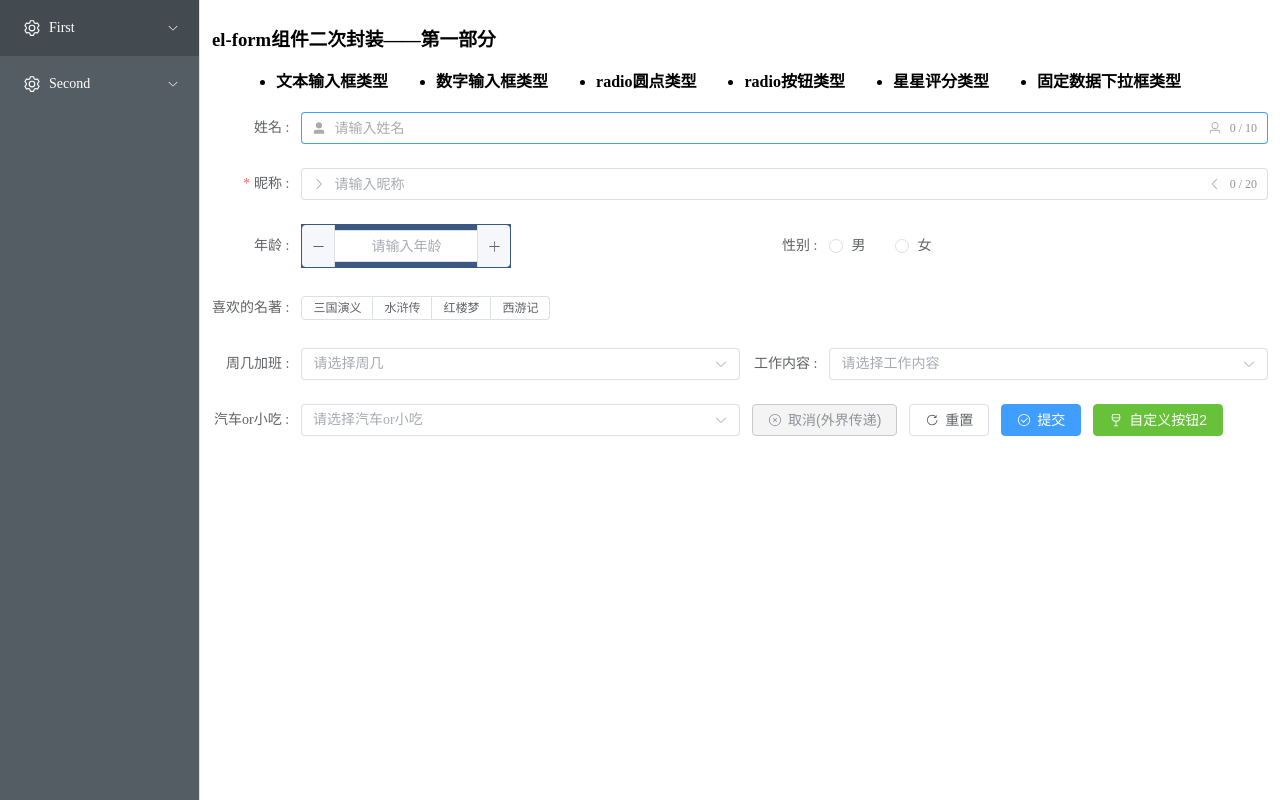
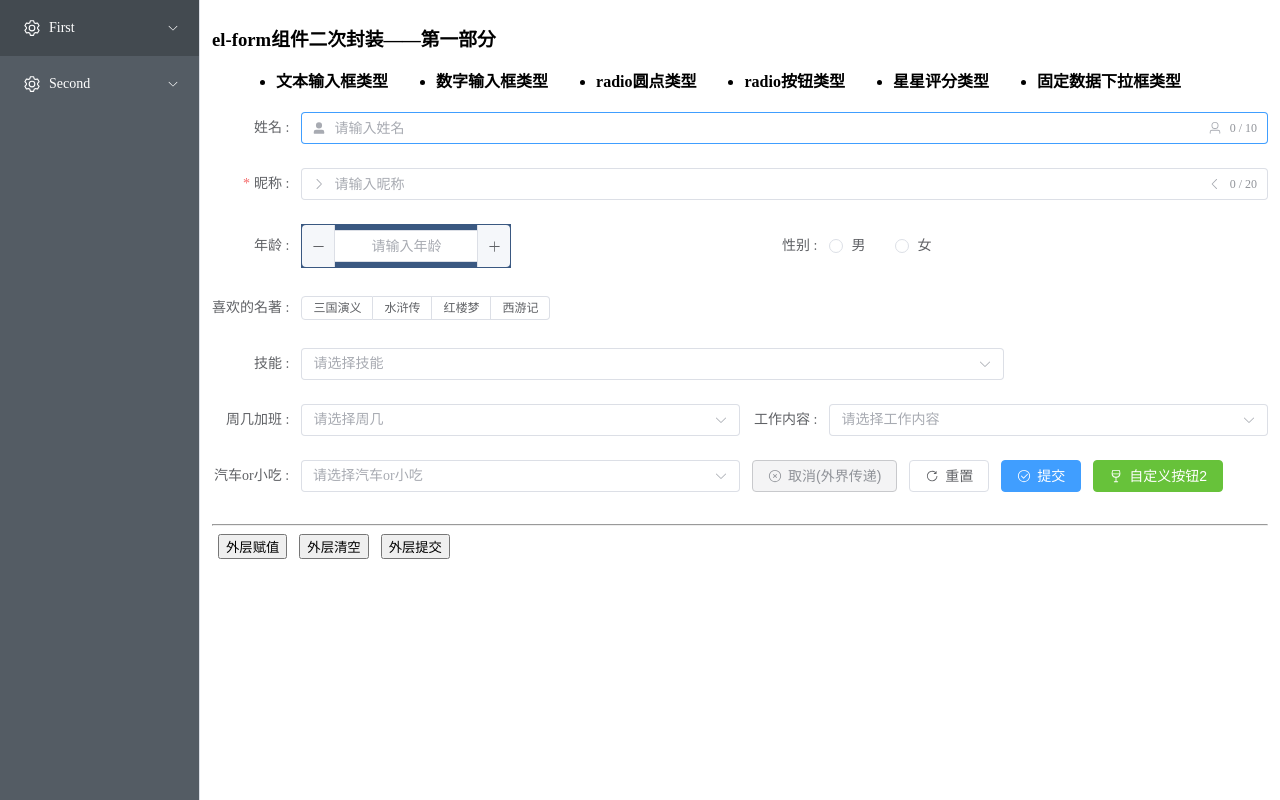
Before and after one commit to shuirongshuifu/vue3-ts-vite3, a Vue app: page /one in a window 1280 px wide. Built offline with nearby package versions, Linux system fonts and the light colour scheme.

Commit message:
继续优化

```diff
--- a/src/components/MyForm/MyForm.vue
+++ b/src/components/MyForm/MyForm.vue
@@ -1,12 +1,14 @@
 <template>
   <el-form ref="myFormRef" :model="modelValue" v-bind="mergeAttr" @keyup.enter="submit(myFormRef)">
     <el-row>
-      <el-col class="setElCol" :span="item.span" v-for="(item, index) in conf">
-        <el-form-item v-if="!item.hidden" style="width: 100%;" :label="item.label" :prop="item.attr.prop">
-          <component :is="item.type" :form="modelValue" :attr="item.attr">
-          </component>
-        </el-form-item>
-      </el-col>
+      <template v-for="(item, index) in conf">
+        <el-col v-if="!item.hidden" :span="item.span" class="setElCol">
+          <el-form-item style="width: 100%;" :label="item.label" :prop="item.attr.prop">
+            <component :is="item.type" :form="modelValue" :attr="item.attr">
+            </component>
+          </el-form-item>
+        </el-col>
+      </template>
       <el-col style="flex: 1">
         <el-form-item>
           <template v-for="(btn, key) in mergeBtns">
@@ -114,10 +116,10 @@ defineExpose({
 });
 
 
-watch(props.modelValue, (newVal) => {
+watch(() => props.modelValue, (newVal) => {
   // 更新外层v-model数据
   emit('update:modelValue', newVal);
-})
+}, { deep: true })
 
 // 为第三层提供事件中转钩子函数
 provide('eventCallBack', (info: object) => {
--- a/src/views/First/One.vue
+++ b/src/views/First/One.vue
@@ -8,9 +8,11 @@
     <li>星星评分类型</li>
     <li>固定数据下拉框类型</li>
   </ul>
-  <MyForm :conf="conf" v-model="form" @ev="ev" :formAttr="formAttr" :btns="btns"></MyForm>
-  <!-- <button @click="clearFn">清空</button>
-  <button @click="setFn">赋值</button> -->
+  <MyForm ref="MyFormRef" :conf="conf" v-model="form" @ev="ev" :formAttr="formAttr" :btns="btns"></MyForm>
+  <hr>
+  <button @click="setFn">外层赋值</button>
+  <button @click="clearFn">外层清空</button>
+  <button @click="submitFn">外层提交</button>
 </template>
 
 <script setup lang="ts">
@@ -125,6 +127,32 @@ const conf = reactive([
             value: 'xiyou'
           },
         ]
+      }
+    },
+  },
+  {
+    type: 'MySelect',
+    label: '技能',
+    span: 18,
+    attr: {
+      prop: 'skill',
+      placeholder: '请选择技能',
+      multiple: true,
+      attr: {
+        options: [
+          {
+            label: '筋斗云',
+            value: '筋斗云'
+          },
+          {
+            label: '火眼金睛',
+            value: '火眼金睛'
+          },
+          {
+            label: '七十二变',
+            value: '七十二变'
+          },
+        ],
       }
     },
   },
@@ -252,9 +280,9 @@ let btns = {
   },
 }
 
-watch(form.value, (newVal) => {
+watch(() => form.value, (newVal) => {
   console.log('第一层', newVal);
-}, { deep: true })
+})
 
 interface EventInfo {
   componentName: string,
@@ -299,7 +327,8 @@ const formAttr = reactive({
   labelSuffix: ' :',
   rules: {
     nickName: [
-      { required: true, message: 'Please input Activity name', trigger: 'blur' },
+      { required: true, message: '昵称必填', trigger: 'blur' },
+      { min: 3, max: 5, message: 'Length should be 3 to 5', trigger: 'blur' },
     ],
   },
   cb: (val: any) => {
@@ -307,12 +336,31 @@ const formAttr = reactive({
   }
 })
 
+const setFn = () => {
+  form.value = {
+    id: '147258369',
+    name: '孙悟空',
+    nickName: '齐天大圣',
+    age: 500,
+    gender: '1',
+    likeBook: 'xiyou',
+    skill: ['筋斗云', '火眼金睛'],
+    whichDay: 7,
+    workContent: 'code',
+    carOrEat: 'lanzhou'
+  }
+}
+
+interface MyFormType {
+  clickBtn: (btnName: string, btnObj?: object) => void;
+}
+const MyFormRef = ref<MyFormType>();
 
 const clearFn = () => {
-  // form.value = {}
+  MyFormRef.value?.clickBtn('reset')
 }
-const setFn = () => {
-  // form.value['age'] = 999
+const submitFn = () => {
+  MyFormRef.value?.clickBtn('submit')
 }
 </script>
 
@@ -326,4 +374,8 @@ li {
   margin: 6px 24px;
   font-weight: 600;
 }
+
+button {
+  margin: 0 6px;
+}
 </style>
```
